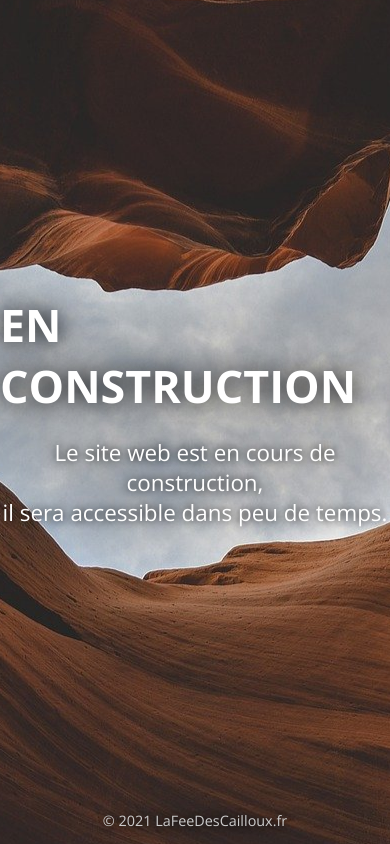
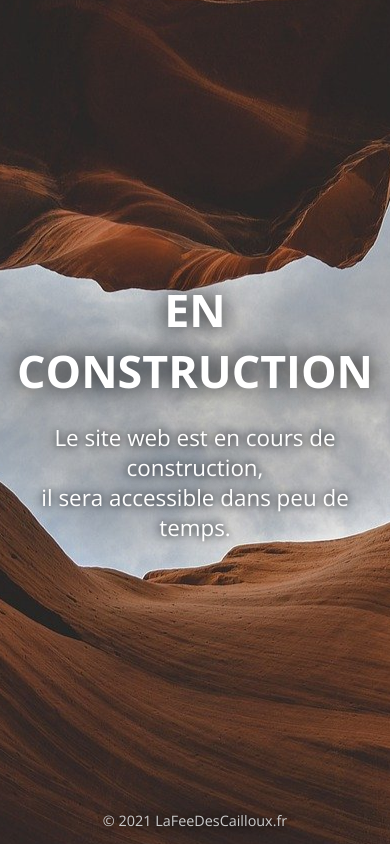
Before and after one commit to LaFeeDesCailloux/Maintenance, a plain HTML site: page index.html in a window 390 px wide. Drawn offline with nearby package versions, Linux system fonts and the light colour scheme.

Commit message:
Fix text for mobile view

```diff
--- a/assets/css/style.css
+++ b/assets/css/style.css
@@ -23,12 +23,15 @@ article {
 
 article h1 {
 	margin: 0;
+	padding: 0 12px;
 	font-size: 2.8em;
 	text-transform: uppercase;
 	text-shadow: 0 0 .5em black;
+	text-align: center;
 }
 
 article p {
+	padding: 0 12px;
 	font-size: 1.4em;
 	line-height: 30px;
 	text-align: center;
@@ -45,6 +48,7 @@ footer {
 }
 
 footer p {
+	padding: 0 12px;
 	font-size: .9em;
 	color: #CCC;
 	text-shadow: 0 0 .6em black;
```
Also changed, not shown: 1 other file.
